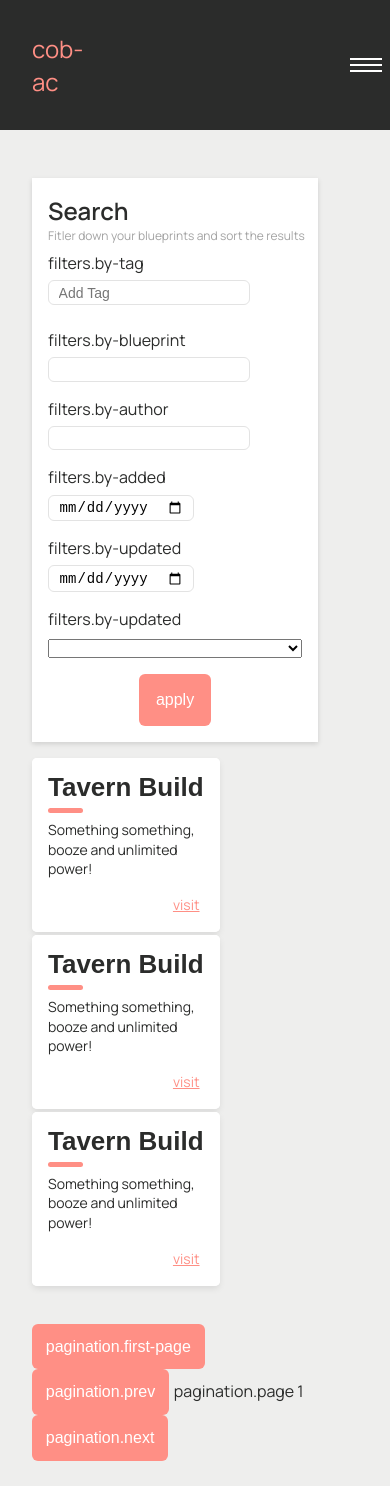
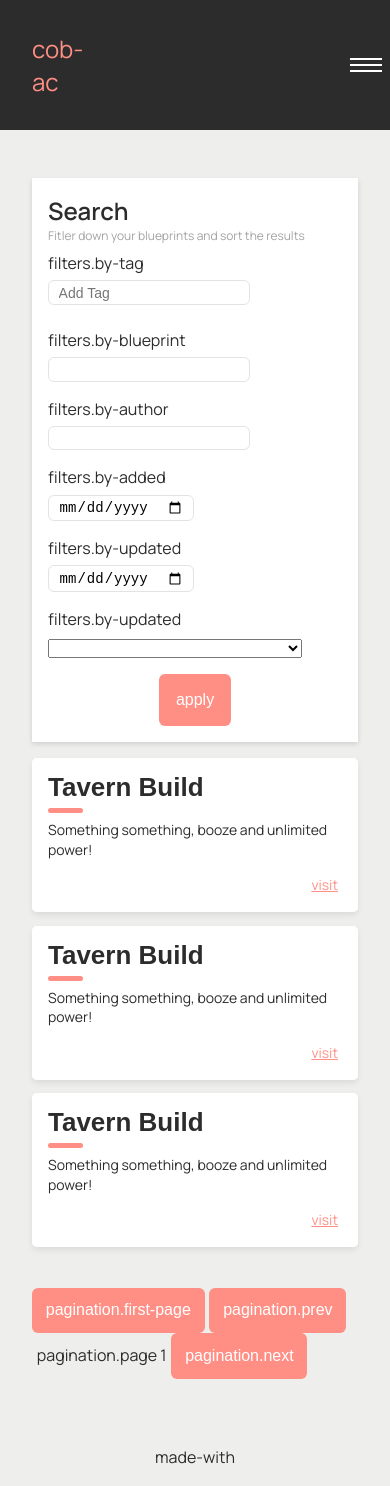
Before and after one commit to dhershman1/cob-2, a Vue app: page /blueprints in a window 390 px wide. Shown: the top 1486 px of the page. Built offline with nearby package versions, Linux system fonts and the light colour scheme.

Commit message:
Fixed: Bad sizing

```diff
--- a/src/assets/css/main.css
+++ b/src/assets/css/main.css
@@ -79,7 +79,7 @@ a.link:hover {
 @media only screen and (max-width: 768px) {
   /* Reset the blueprints page grid to a single column layout */
   .blueprints {
-    grid-template-columns: 0fr;
+    grid-template-columns: 1fr;
     row-gap: 1rem;
     grid-template-areas: 'aside'
                          'filters'
--- a/src/views/Blueprints.vue
+++ b/src/views/Blueprints.vue
@@ -67,8 +67,9 @@ import PreviewCard from '../components/cards/Preview.vue'
 /* Media Tags */
 @media only screen and (max-width: 768px) {
   .previews {
-    grid-template-columns: 0fr;
+    grid-template-columns: 1fr;
     column-gap: 0;
+    row-gap: 0.5rem;
   }
 }
 </style>
```
